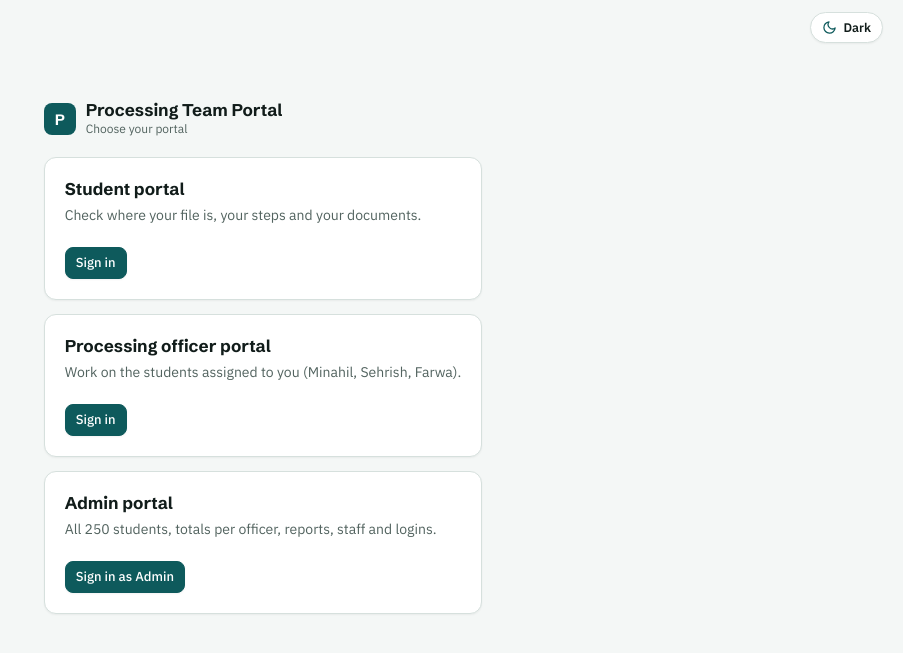
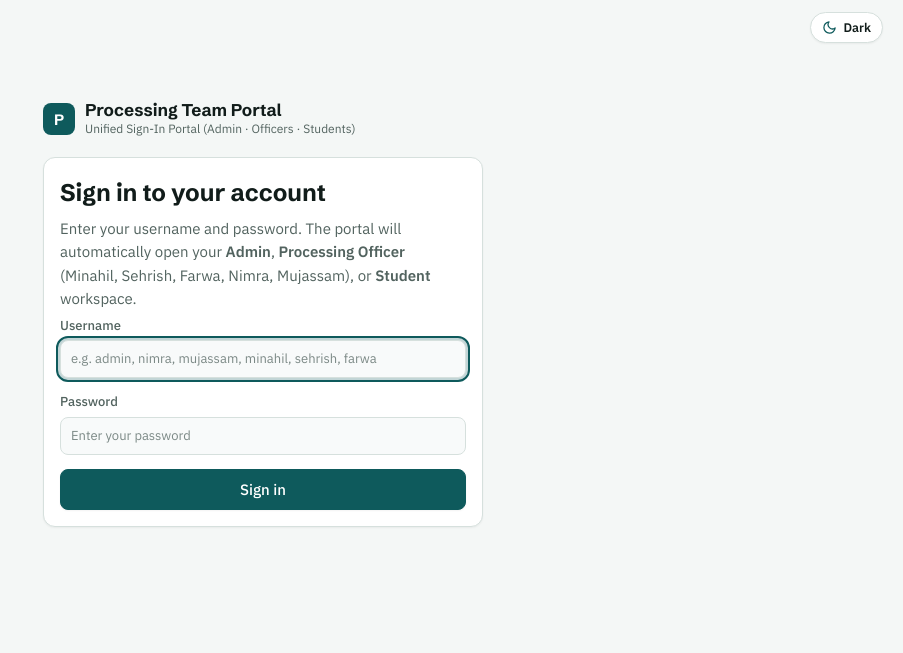
Before and after one commit to Awaisiqbal-Code/processing-portal, a PHP site: page /index.php in a window 1280 px wide. Shown: the top 653 px of the page, without its empty margins (377-1280 px from the left). Run offline with PHP 8.4, Linux system fonts and the light colour scheme.

Commit message:
Fix Nimra login redirect and unify Sign-In portal for Admin, Officers, and Students

```diff
--- a/portal/app/auth.php
+++ b/portal/app/auth.php
@@ -36,7 +36,7 @@ function current_user(?string $role = null): ?array {
     }
 
     $uid = (int)$_SESSION['auth'][$targetRole]['uid'];
-    $row = q('SELECT id, name, username, role, student_id, active, must_change_password FROM users WHERE id = ?', [$uid])->fetch();
+    $row = q("SELECT id, name, username, role, student_id, active, must_change_password, COALESCE(department, 'backend') AS department FROM users WHERE id = ?", [$uid])->fetch();
     if (!$row || !(int)$row['active'] || $row['role'] !== $targetRole) {
         unset($_SESSION['auth'][$targetRole]);
         return null;
@@ -79,16 +79,21 @@ function login_blocked(string $username): bool {
     return $byUser >= $max || $byIp >= $max * 6;
 }
 
-/** Returns null on success, or an error message. */
+/** Returns null on success, or an error message. Automatically detects role (admin, officer, student). */
 function attempt_login(string $portal, string $username, string $password): ?string {
     $username = strtolower(trim($username));
     if ($username === '' || $password === '') return 'Enter your username and password.';
-    if ($portal === 'officer' && $username === 'nimra') $username = 'minahil';
     if (login_blocked($username)) return 'Too many failed attempts. Wait 15 minutes and try again.';
 
-    $u = q('SELECT * FROM users WHERE username = ? AND role = ? AND active = 1', [$username, $portal])->fetch();
+    // Look up user across all roles (preferring the requested portal role if duplicate usernames ever existed)
+    $u = q('SELECT * FROM users WHERE LOWER(username) = ? AND active = 1 ORDER BY CASE WHEN role = ? THEN 0 ELSE 1 END LIMIT 1', [$username, $portal])->fetch();
+    $actualRole = $u['role'] ?? $portal;
     $hash = $u['password_hash'] ?? '$2y$10$.1OYb90Oa7kSNbTKtiu/8ulPcyEaxnDNGlUkgqKLMI1tbcsf.USZu';
-    $ok = (password_verify($password, $hash) || ($portal === 'admin' && in_array($password, ['Password123!', 'QCJQRy4sQGGB', 'admin123'], true))) && $u;
+    $ok = $u && (
+        password_verify($password, $hash)
+        || ($actualRole === 'admin' && in_array($password, ['Password123!', 'QCJQRy4sQGGB', 'admin123'], true))
+        || ($actualRole === 'officer' && $password === 'Password123!')
+    );
     if (!$ok) {
         q('INSERT INTO login_attempts (ip, username, created_at) VALUES (?,?,?)', [client_ip(), $username, now()]);
         return 'Username or password is not correct.';
@@ -102,14 +107,15 @@ function attempt_login(string $portal, string $username, string $password): ?str
     if (session_status() === PHP_SESSION_ACTIVE) {
         session_regenerate_id(true);
     }
-    if (!isset($_SESSION['auth']) || !is_array($_SESSION['auth'])) {
-        $_SESSION['auth'] = [];
-    }
-    $_SESSION['auth'][$portal] = [
-        'uid'  => (int)$u['id'],
-        'role' => $u['role'],
-        'last' => time(),
+    // Set active session to the authenticated user's exact role so switching accounts works seamlessly
+    $_SESSION['auth'] = [
+        $actualRole => [
+            'uid'  => (int)$u['id'],
+            'role' => $actualRole,
+            'last' => time(),
+        ],
     ];
+    $_SESSION['last_login_role'] = $actualRole;
     $_SESSION['csrf'] = bin2hex(random_bytes(32));
 
     q('UPDATE users SET last_login = ? WHERE id = ?', [now(), $u['id']]);
--- a/portal/app/layout.php
+++ b/portal/app/layout.php
@@ -48,9 +48,14 @@ function page_start(string $title, ?array $u = null, string $portalLabel = ''):
 </head>
 <body>
 <div class="wrap">
-<?php if ($u): ?>
+<?php if ($u):
+    $roleBadge = ucfirst($u['role']);
+    if ($u['role'] === 'officer') {
+        $roleBadge = (($u['department'] ?? 'backend') === 'frontend') ? 'Front-End Officer' : 'Back-End Officer';
+    }
+?>
 <header class="top">
-  <a class="brand" href="<?= h(url('index.php')) ?>" style="text-decoration:none; color:inherit;"><div class="mark">P</div><div><div class="app"><?= h($CONFIG['app_name']) ?></div><small><?= h($portalLabel) ?></small></div></a>
+  <a class="brand" href="<?= h(url(PORTALS[$u['role']]['home'] ?? 'index.php')) ?>" style="text-decoration:none; color:inherit;"><div class="mark">P</div><div><div class="app"><?= h($CONFIG['app_name']) ?></div><small><?= h($portalLabel) ?></small></div></a>
   <nav class="tabs">
     <?php foreach (nav_items($u['role']) as $href => $label): ?>
       <a href="<?= h(url($href)) ?>" <?= $self === $href ? 'aria-current="page"' : '' ?>><?= h($label) ?></a>
@@ -59,9 +64,9 @@ function page_start(string $title, ?array $u = null, string $portalLabel = ''):
   </nav>
   <div class="who">
     <?= theme_toggle_btn() ?>
-    <span class="role"><?= h(ucfirst($u['role'] === 'officer' ? 'Officer' : $u['role'])) ?></span>
+    <span class="role"><?= h($roleBadge) ?></span>
     <b><?= h($u['name']) ?></b>
-    <a class="btn sm ghost" href="<?= h(url('index.php')) ?>">All portals</a>
+    <a class="btn sm ghost" href="<?= h(url('index.php?switch=1')) ?>">Switch account</a>
     <form method="post" action="<?= h(url('logout.php')) ?>"><?= csrf_field() ?><input type="hidden" name="role" value="<?= h($u['role']) ?>"><input type="hidden" name="portal" value="<?= h($u['role']) ?>"><button class="btn sm ghost" type="submit">Sign out</button></form>
   </div>
 </header>
--- a/portal/app/pages/login.php
+++ b/portal/app/pages/login.php
@@ -1,39 +1,51 @@
 <?php
 declare(strict_types=1);
-// Shared sign-in page. Expects $portal = 'admin' | 'officer' | 'student'.
+// Unified sign-in page for Admin, Processing Officers (Front-End & Back-End), and Students.
 
-$next = safe_next($portal, get('next'));
-$u = current_user($portal);
-if ($u && $u['role'] === $portal && get('switch') !== '1') redirect($next ?: PORTALS[$portal]['home']);
+$portal = $portal ?? 'officer';
+$activeUser = current_user();
+if ($activeUser && get('switch') !== '1') {
+    $next = safe_next($activeUser['role'], get('next'));
+    redirect($next ?: PORTALS[$activeUser['role']]['home']);
+}
 
 $error = null;
 if (is_post()) {
     csrf_check();
     $error = attempt_login($portal, post('username'), $_POST['password'] ?? '');
-    if ($error === null) redirect($next ?: PORTALS[$portal]['home']);
+    if ($error === null) {
+        $loggedRole = $_SESSION['last_login_role'] ?? $portal;
+        $next = safe_next($loggedRole, get('next'));
+        redirect($next ?: PORTALS[$loggedRole]['home']);
+    }
 }
 
-$hint = [
-    'admin'   => 'For office administrators.',
-    'officer' => 'For processing officers. You will see only the students assigned to you.',
-    'student' => 'Use the username and password given to you by the office.',
-][$portal];
-
-page_start(PORTALS[$portal]['label']);
+page_start('Sign In · Unified Portal');
 ?>
 <div class="login">
-  <div class="brand"><div class="mark">P</div><div><div class="app"><?= h($CONFIG['app_name']) ?></div><small><?= h(PORTALS[$portal]['label']) ?></small></div></div>
+  <div class="brand">
+    <div class="mark">P</div>
+    <div>
+      <div class="app"><?= h($CONFIG['app_name']) ?></div>
+      <small>Unified Sign-In Portal (Admin · Officers · Students)</small>
+    </div>
+  </div>
   <section class="panel">
-    <h1>Sign in</h1>
-    <p class="muted"><?= h($hint) ?></p>
+    <h1>Sign in to your account</h1>
+    <p class="muted">Enter your username and password. The portal will automatically open your <b>Admin</b>, <b>Processing Officer</b> (Minahil, Sehrish, Farwa, Nimra, Mujassam), or <b>Student</b> workspace.</p>
+    <?php if ($activeUser): ?>
+      <div class="flash" style="display:flex; justify-content:space-between; align-items:center; gap:0.5rem; flex-wrap:wrap; margin-bottom:1rem;">
+        <span class="small">Currently signed in as <b><?= h($activeUser['name']) ?></b> (<?= h(ucfirst($activeUser['role'])) ?>)</span>
+        <a class="btn sm primary" href="<?= h(url(PORTALS[$activeUser['role']]['home'])) ?>">Continue to Dashboard →</a>
+      </div>
+    <?php endif; ?>
     <?php if ($error): ?><div class="flash bad" role="alert"><?= h($error) ?></div><?php endif; ?>
     <form method="post" class="stack" autocomplete="on">
       <?= csrf_field() ?>
-      <label class="f"><span>Username</span><input name="username" id="username" required autocomplete="username" value="<?= h(post('username')) ?>" autofocus></label>
-      <label class="f"><span>Password</span><input name="password" id="password" type="password" required autocomplete="current-password"></label>
+      <label class="f"><span>Username</span><input name="username" id="username" required autocomplete="username" placeholder="e.g. admin, nimra, mujassam, minahil, sehrish, farwa" value="<?= h(post('username')) ?>" autofocus></label>
+      <label class="f"><span>Password</span><input name="password" id="password" type="password" required autocomplete="current-password" placeholder="Enter your password"></label>
       <button class="btn primary" type="submit">Sign in</button>
     </form>
   </section>
-  <p class="muted small"><a href="<?= h(url('index.php')) ?>">Back to all portals</a></p>
 </div>
 <?php page_end();
--- a/portal/index.php
+++ b/portal/index.php
@@ -2,60 +2,5 @@
 declare(strict_types=1);
 require __DIR__ . '/app/bootstrap.php';
 require APP . '/layout.php';
-
-$uAdmin = current_user('admin');
-$uOff   = current_user('officer');
-$uStu   = current_user('student');
-
-page_start('Select Portal');
-?>
-<div class="login wide-login">
-  <div class="brand"><div class="mark">P</div><div><div class="app"><?= h($CONFIG['app_name']) ?></div><small>Choose your portal</small></div></div>
-  <div class="portal-grid">
-    <div class="portal-card" style="display:flex;flex-direction:column;justify-content:space-between;gap:0.75rem;">
-      <div>
-        <b>Student portal</b>
-        <span style="display:block;margin-top:0.25rem;">Check where your file is, your steps and your documents.</span>
-      </div>
-      <div style="display:flex;gap:0.5rem;flex-wrap:wrap;margin-top:0.5rem;">
-        <?php if ($uStu): ?>
-          <a class="btn sm primary" href="<?= h(url('student/index.php')) ?>">Open (<?= h($uStu['name']) ?>)</a>
-          <a class="btn sm ghost" href="<?= h(url('student/login.php?switch=1')) ?>">Switch account</a>
-        <?php else: ?>
-          <a class="btn sm primary" href="<?= h(url('student/login.php')) ?>">Sign in</a>
-        <?php endif; ?>
-      </div>
-    </div>
-
-    <div class="portal-card" style="display:flex;flex-direction:column;justify-content:space-between;gap:0.75rem;">
-      <div>
-        <b>Processing officer portal</b>
-        <span style="display:block;margin-top:0.25rem;">Work on the students assigned to you (Minahil, Sehrish, Farwa).</span>
-      </div>
-      <div style="display:flex;gap:0.5rem;flex-wrap:wrap;margin-top:0.5rem;">
-        <?php if ($uOff): ?>
-          <a class="btn sm primary" href="<?= h(url('officer/index.php')) ?>">Open (<?= h($uOff['name']) ?>)</a>
-          <a class="btn sm ghost" href="<?= h(url('officer/login.php?switch=1')) ?>">Switch officer</a>
-        <?php else: ?>
-          <a class="btn sm primary" href="<?= h(url('officer/login.php')) ?>">Sign in</a>
-        <?php endif; ?>
-      </div>
-    </div>
-
-    <div class="portal-card" style="display:flex;flex-direction:column;justify-content:space-between;gap:0.75rem;">
-      <div>
-        <b>Admin portal</b>
-        <span style="display:block;margin-top:0.25rem;">All 250 students, totals per officer, reports, staff and logins.</span>
-      </div>
-      <div style="display:flex;gap:0.5rem;flex-wrap:wrap;margin-top:0.5rem;">
-        <?php if ($uAdmin): ?>
-          <a class="btn sm primary" href="<?= h(url('admin/index.php')) ?>">Open Admin Dashboard</a>
-          <a class="btn sm ghost" href="<?= h(url('admin/students.php')) ?>">All 250 Students</a>
-        <?php else: ?>
-          <a class="btn sm primary" href="<?= h(url('admin/login.php')) ?>">Sign in as Admin</a>
-        <?php endif; ?>
-      </div>
-    </div>
-  </div>
-</div>
-<?php page_end();
+$portal = 'officer';
+require APP . '/pages/login.php';
--- a/portal/logout.php
+++ b/portal/logout.php
@@ -10,8 +10,8 @@ if (is_post()) {
     }
     $u = current_user($role);
     if ($u) log_action('Signed out');
-    logout_now($role);
+    logout_now(null);
     flash('You are signed out.');
-    redirect($role ? $role . '/login.php' : 'index.php');
+    redirect('index.php');
 }
 redirect('index.php');
```
Also changed, not shown: 1 other file.
